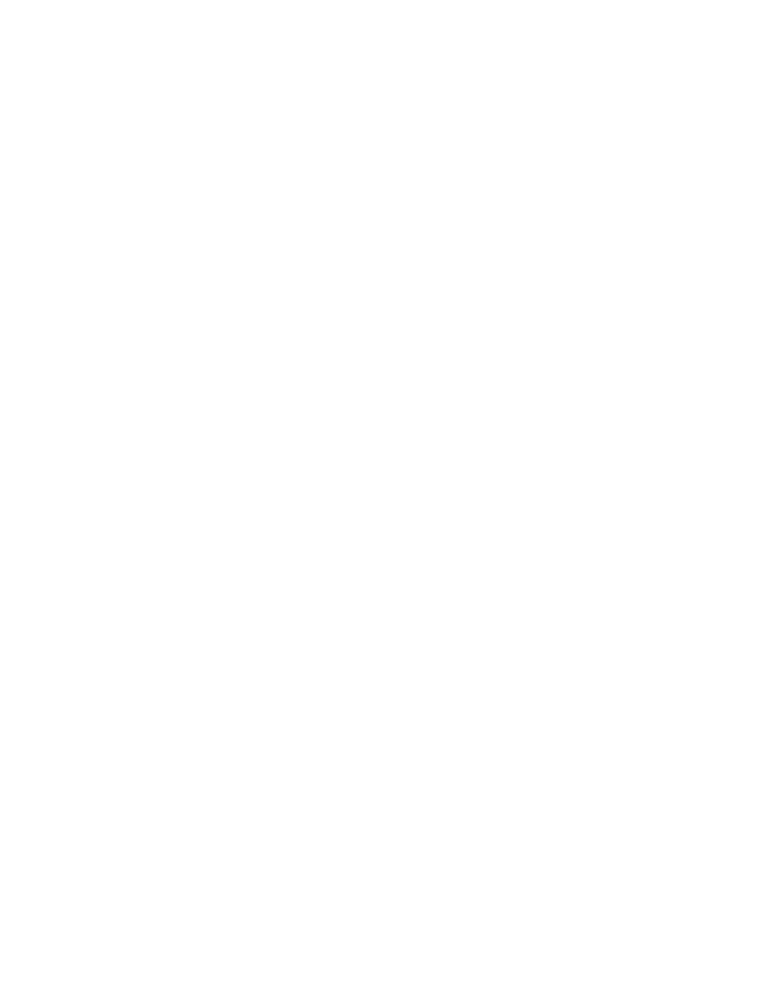
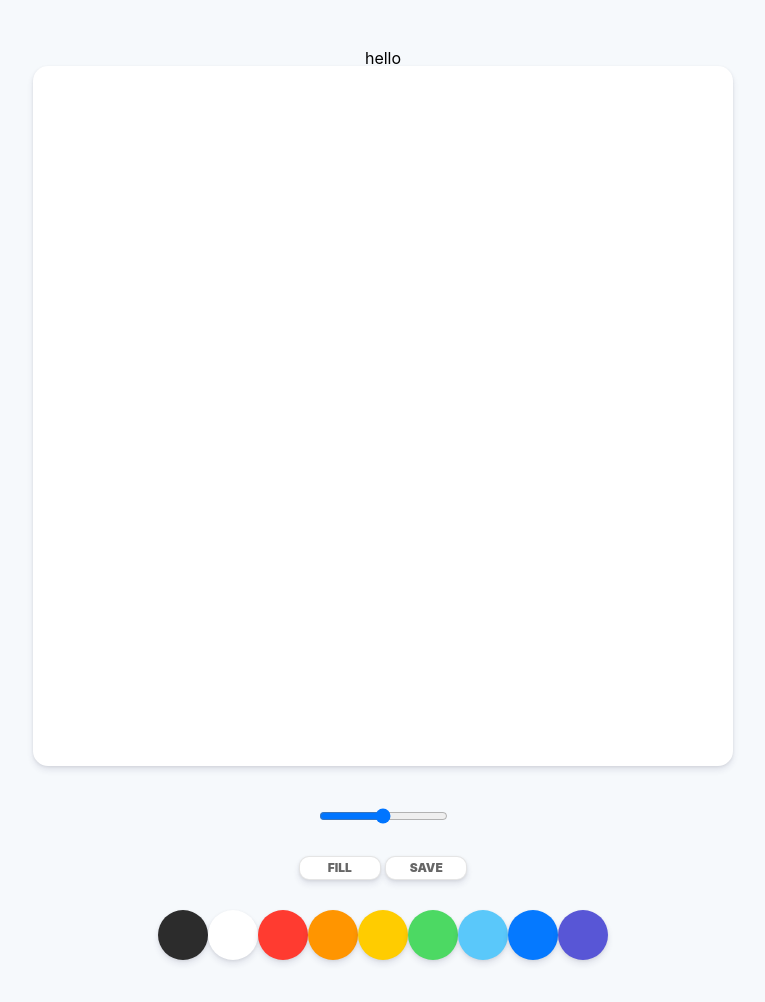
Before and after one commit to limyira/paintjs, a plain HTML site: page index.html in a window 1280 px wide. Shown: the whole page, without its empty margins (257-1022 px from the left). Before the commit the page ends 800 px from the top, so only its background shows below. Drawn offline with Linux system fonts and the light colour scheme.

Commit message:
paintcss

```diff
--- a/index.html
+++ b/index.html
@@ -4,10 +4,32 @@
     <meta charset="UTF-8">
     <meta http-equiv="X-UA-Compatible" content="IE=edge">
     <meta name="viewport" content="width=device-width, initial-scale=1.0">
+    <link rel="stylesheet" href = "style.css" />
     <title>PaintJS</title>
-    <link rel="stylesheet" href="style.css"/>
 </head>
 <body>
-    <script src="app.js"></script>
+    <span>hello</span>
+    <canvas id="jsCanvas" class="canvas"></canvas>
+    <div class="controls">
+     <div class="controls__range">
+        <input type="range" id="jsRange" min="0.2" max="5" val="2.5" step="0.1"/>
+     </div>
+      <div class="controls__btns">
+        <button id="jsMode">Fill</button>
+        <button id="jsSave">Save</button>
+      </div>
+      <div class="controls__colors" id="jsColors">
+        <div class="controls__color" style="background-color:#2c2c2c"></div>
+        <div class="controls__color" style="background-color:white"></div>
+        <div class="controls__color" style="background-color:#FF3B30"></div>
+        <div class="controls__color" style="background-color:#FF9500"></div>
+        <div class="controls__color" style="background-color:#FFCC00"></div>
+        <div class="controls__color" style="background-color:#4CD963"></div>
+        <div class="controls__color" style="background-color:#5AC8FA"></div>
+        <div class="controls__color" style="background-color:#0579FF"></div>
+        <div class="controls__color" style="background-color:#5856D6"></div>
+      </div>
+    </div>
+   <script src="app.js"></script>
 </body>
 </html>
--- /dev/null
+++ b/reset.css
@@ -0,0 +1,43 @@
+html, body, div, span, applet, object, iframe,
+h1, h2, h3, h4, h5, h6, p, blockquote, pre,
+a, abbr, acronym, address, big, cite, code,
+del, dfn, em, img, ins, kbd, q, s, samp,
+small, strike, strong, sub, sup, tt, var,
+b, u, i, center,
+dl, dt, dd, ol, ul, li,
+fieldset, form, label, legend,
+table, caption, tbody, tfoot, thead, tr, th, td,
+article, aside, canvas, details, embed,
+figure, figcaption, footer, header, hgroup,
+menu, nav, output, ruby, section, summary,
+time, mark, audio, video {
+	margin: 0;
+	padding: 0;
+	border: 0;
+	font-size: 100%;
+	font: inherit;
+	vertical-align: baseline;
+}
+/* HTML5 display-role reset for older browsers */
+article, aside, details, figcaption, figure,
+footer, header, hgroup, menu, nav, section {
+	display: block;
+}
+body {
+	line-height: 1;
+}
+ol, ul {
+	list-style: none;
+}
+blockquote, q {
+	quotes: none;
+}
+blockquote:before, blockquote:after,
+q:before, q:after {
+	content: '';
+	content: none;
+}
+table {
+	border-collapse: collapse;
+	border-spacing: 0;
+}
--- a/style.css
+++ b/style.css
@@ -0,0 +1,68 @@
+@import "reset.css";
+
+body {
+    background-color: #f6f9fc;
+    font-family: -apple-system, BlinkMacSystemFont, "Segoe UI", Roboto, Oxygen,
+      Ubuntu, Cantarell, "Open Sans", "Helvetica Neue", sans-serif;
+    display: flex;
+    flex-direction: column;
+    align-items: center;
+    padding: 50px 0px;
+  }
+
+  .canvas {
+    width: 700px;
+    height: 700px;
+    background-color: white;
+    border-radius: 15px;
+    box-shadow: 0 4px 6px rgba(50, 50, 93, 0.11), 0 1px 3px rgba(0, 0, 0, 0.08);
+  }
+
+  .controls {
+    margin-top: 40px;
+    display:flex;
+    flex-direction: column;
+    align-items: center;
+  }
+
+  .controls__btns {
+      margin-bottom:30px;
+  }
+    .controls__btns button {
+        all:unset;
+        cursor: pointer;
+        background-color: white;
+        padding: 5px 0px;
+        width: 80px;
+        text-align: center;
+        border-radius: 10px;
+        box-shadow: 0 4px 6px rgba(50, 50, 93, 0.11), 0 1px 3px rgba(0, 0, 0, 0.08);
+        border: 1px solid rgba(0,0,0,0.1);
+        color: rgba(0,0,0,0.6);
+        text-transform: uppercase;
+        font-weight: 900;
+        font-size: 12px;
+  }
+  .controls__btns button:active {
+      transform: scale(0.97);
+
+
+  }
+
+
+  .controls .controls__colors {
+    display: flex;
+  }
+
+  .controls__colors .controls__color {
+    width: 50px;
+    height: 50px;
+    border-radius: 25px;
+    cursor: pointer;
+    box-shadow: 0 4px 6px rgba(50, 50, 93, 0.11), 0 1px 3px rgba(0, 0, 0, 0.08);
+  }
+
+
+  .controls .controls__range {
+      margin-bottom: 30px;
+  }
```
